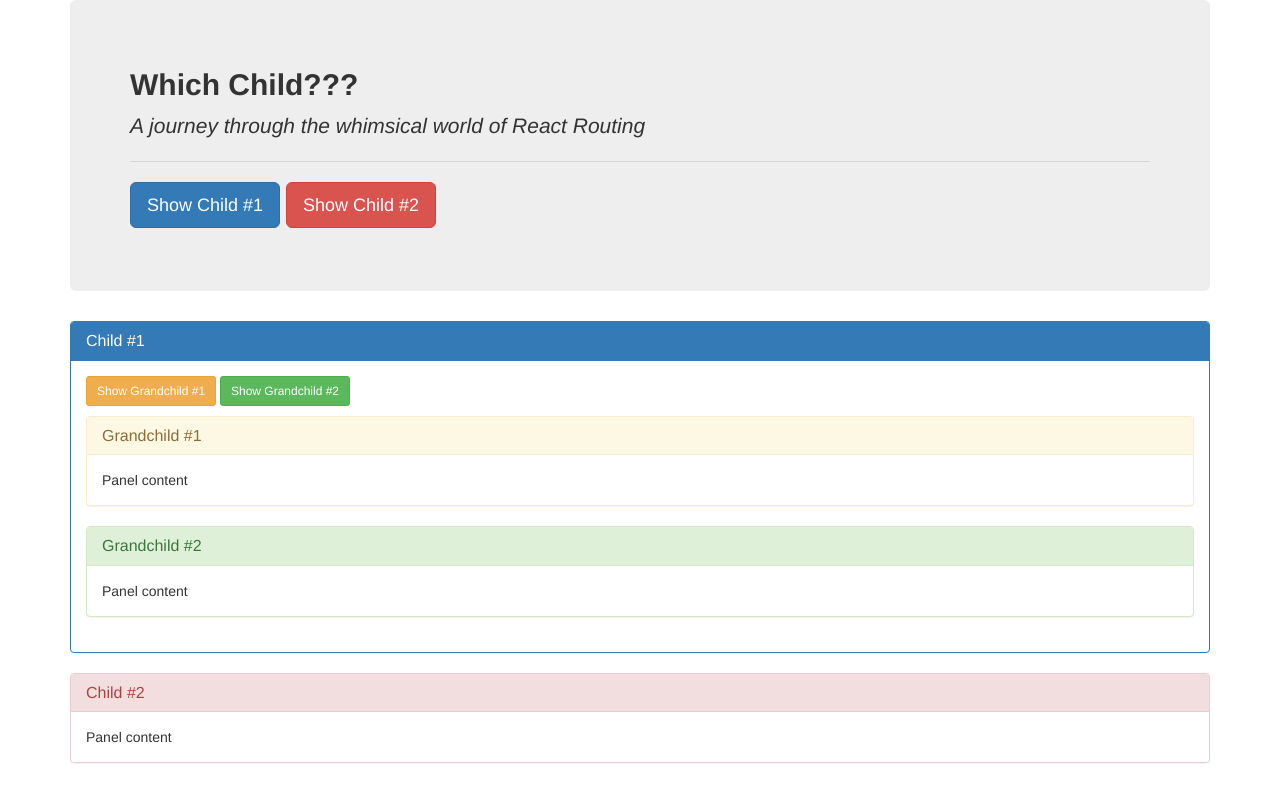
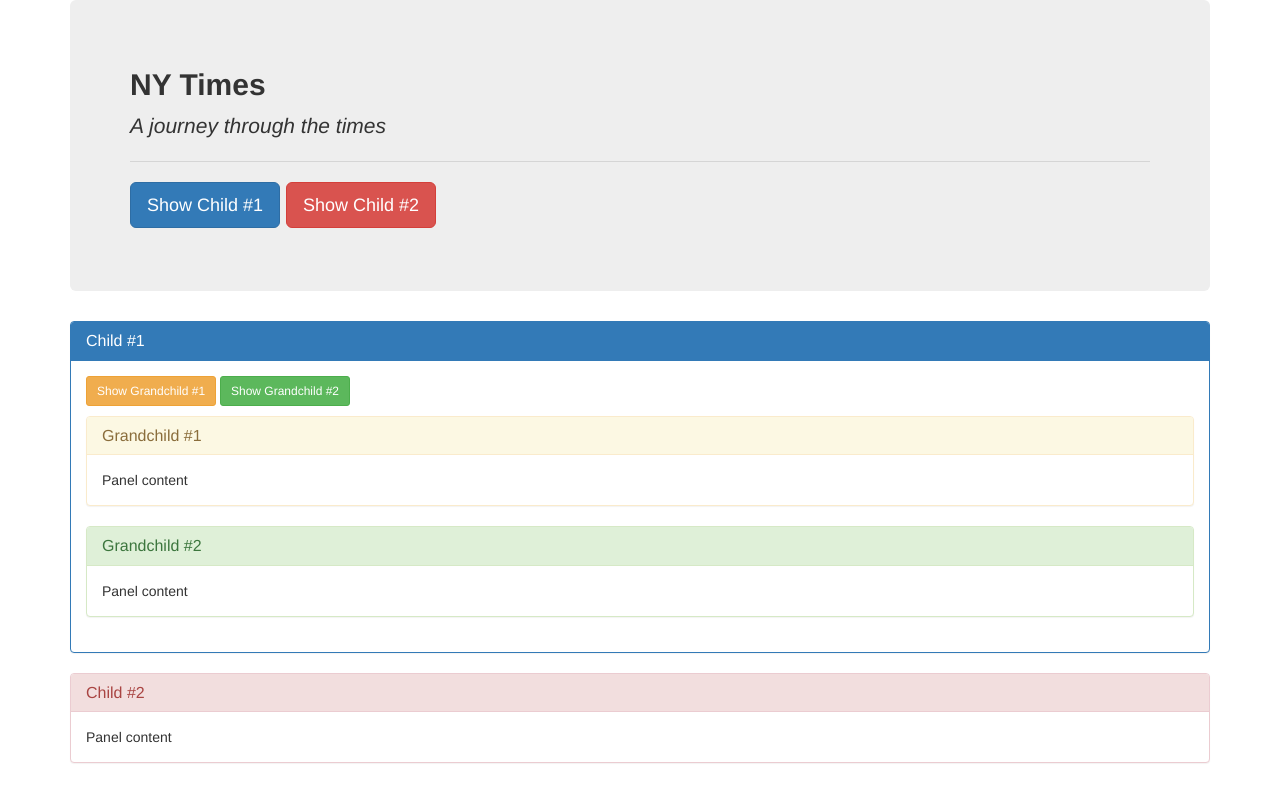
Before and after one commit to elanacelano/React, a website: page index_design.html in a window 1280 px wide. Drawn offline with nearby package versions, Linux system fonts and the light colour scheme.

```diff
--- a/index_design.html
+++ b/index_design.html
@@ -1,4 +1,4 @@
- <!DOCTYPE html>
+<!DOCTYPE html>
 <html lang="en">
 <head>
 	<meta charset="UTF-8">
@@ -14,8 +14,8 @@
 
 	<div class="container">
 		<div class="jumbotron">
-			<h2><strong>Which Child???</strong></h2>
-			<p><em>A journey through the whimsical world of React Routing</em></p>
+			<h2><strong>NY Times</strong></h2>
+			<p><em>A journey through the times</em></p>
 			<hr>
 			<p>
 				<a class="btn btn-primary btn-lg">Show Child #1</a>
--- a/package.json
+++ b/package.json
@@ -15,8 +15,9 @@
     "axios": "^0.12.0",
     "express": "^4.15.4",
     "geocoder": "^0.2.2",
+    "mongo": "^0.1.0",
     "node-modules": "^1.0.1",
-    "react": "^0.14.3",
+    "react": "^0.14.9",
     "react-dom": "^0.14.3",
     "request": "^2.72.0",
     "weather-js": "^1.0.2"
```
Also changed, not shown: 1 other file.
